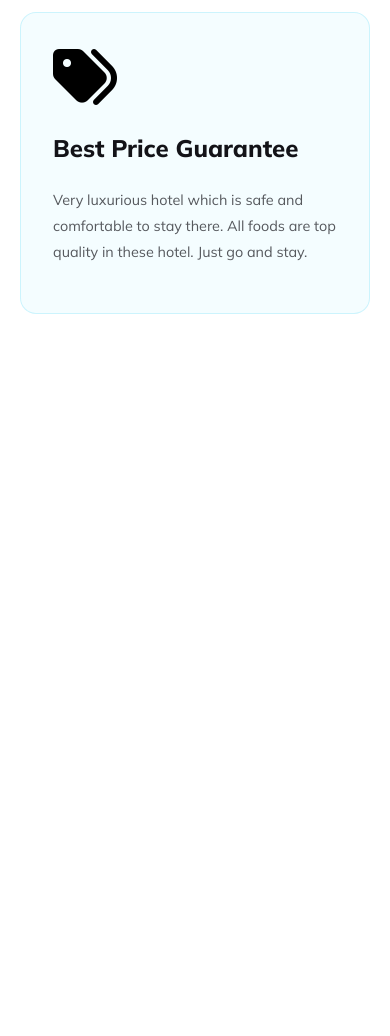
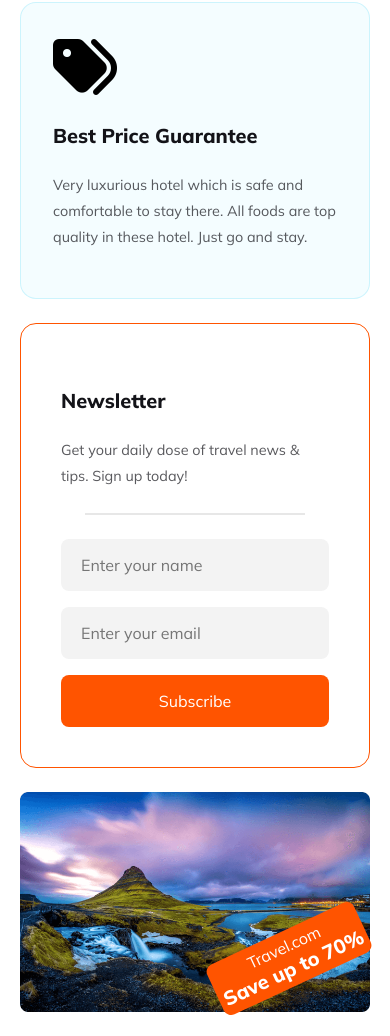
Before and after one commit to MdShariarAbrar/assignment-2-wanderloom-adventures, a plain HTML site: page index.html in a window 390 px wide. Shown: the part 4857-5893 px from the top of the page. Before the commit the page ends 5195 px from the top, so only its background shows below. Drawn offline with Linux system fonts and the light colour scheme.

Commit message:
newsletter section added with responsive design for mobile

```diff
--- a/index.html
+++ b/index.html
@@ -164,6 +164,34 @@
                 </div>
             </div>
         </section>
+
+        <!-- ============================================
+        =====newsletter section======================= -->
+        <section class="newsletter">
+            <div class="newsletter-card">
+                <h3 class="title-secondary">
+                    Newsletter
+                </h3>
+                <p class="description-primary">
+                    Get your daily dose of travel news & tips. Sign up today!
+                </p>
+                <hr>
+                <input type="text" placeholder="Enter your name">
+                <input type="email" placeholder="Enter your email">
+                <!-- <input id="subscribe" type="button" value="Subscribe"> -->
+                <button id="subscribe">Subscribe</button>
+            </div>
+
+            <div class="newsletter-img">
+                <img src="Images/dip.png" alt="lake">
+                <div class="seal">
+                    <p>Travel.com</p>
+                    <h3>Save up to 70%</h3>
+                </div>
+            </div>
+
+
+        </section>
     </main>
 
 </body>
--- a/styles/style.css
+++ b/styles/style.css
@@ -263,6 +263,80 @@ main {
 
 
 
+/* =====================================
+=====newsletter section================ */
+.newsletter {
+    display: grid;
+    grid-template-columns: 2fr 3fr;
+    gap: 24px;
+    margin: 100px;
+}
+.newsletter-card {
+    padding: 40px;
+    border-radius: 16px;
+    border: 1px solid #FF5400;
+}
+
+.newsletter-card hr {
+    margin: 24px;
+    border: 1px solid rgba(19, 19, 24, 0.10);
+}
+.newsletter-card input {
+    width: 100%;
+    box-sizing: border-box;
+    padding: 16px 20px;
+    margin-bottom: 16px;
+    color: rgba(19, 19, 24, 0.30);
+    font-size: 1rem;
+    font-weight: 400;
+    border-radius: 8px;
+    background: rgba(19, 19, 24, 0.05);
+    border: 0;
+}
+#subscribe {
+    background: #FF5400;
+    color: #FFF;
+    padding: 16px 20px;
+    width: 100%;
+    border-radius: 8px;
+    border: 0;
+    font-size: 1rem;
+    font-weight: 400;
+}
+
+.newsletter-img img {
+    width: 100%;
+
+}
+.newsletter-img {
+    position: relative;
+}
+.seal {
+    border-radius: 8px;
+    background: #FF5400;
+    border: 0;
+    padding: 20px 50px;
+    text-align: center;
+    display: inline-block;
+    position: absolute;
+    bottom: 120px;
+    right: 0;
+    transform: rotate(-25deg);
+
+}
+.seal h3{
+    font-size: 2rem;
+    font-weight: 800;
+    color: #FFF;
+}
+.seal p {
+    font-size: 1.5rem;
+    font-weight: 400;
+    color: #FFF;
+
+}
+
+
 
 
 
@@ -352,4 +426,21 @@ main {
     .center-div{
         width: 100%;
     }
+    .newsletter{
+        grid-template-columns: 1fr;
+        margin: 0;
+    }
+    .title-secondary{
+        font-size: 1.25rem;
+    }
+    .seal{
+        padding: 5px;
+        bottom: 30px;
+    }
+    .seal h3{
+        font-size: 1.25rem;
+    }
+    .seal p {
+        font-size: 1rem;
+    }
 }
```
